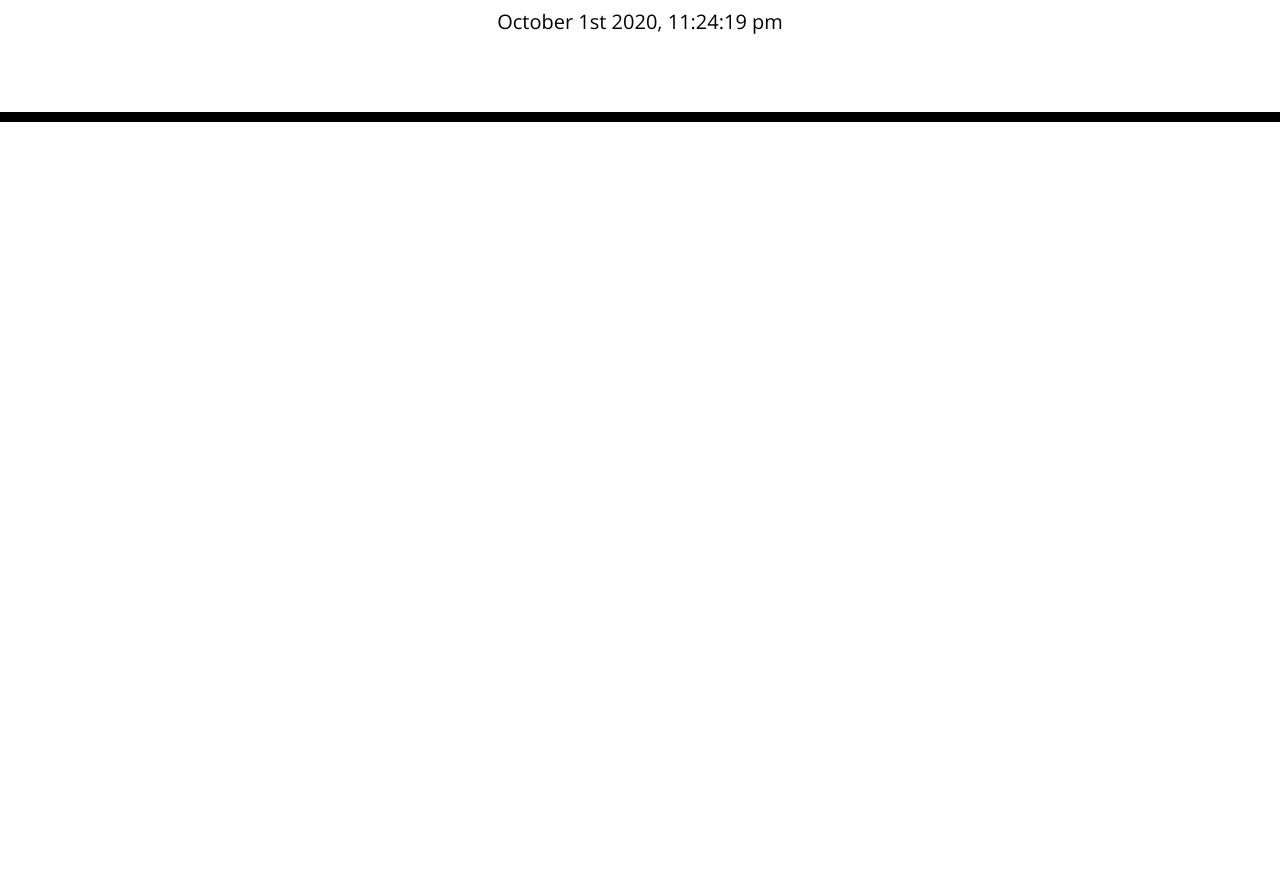
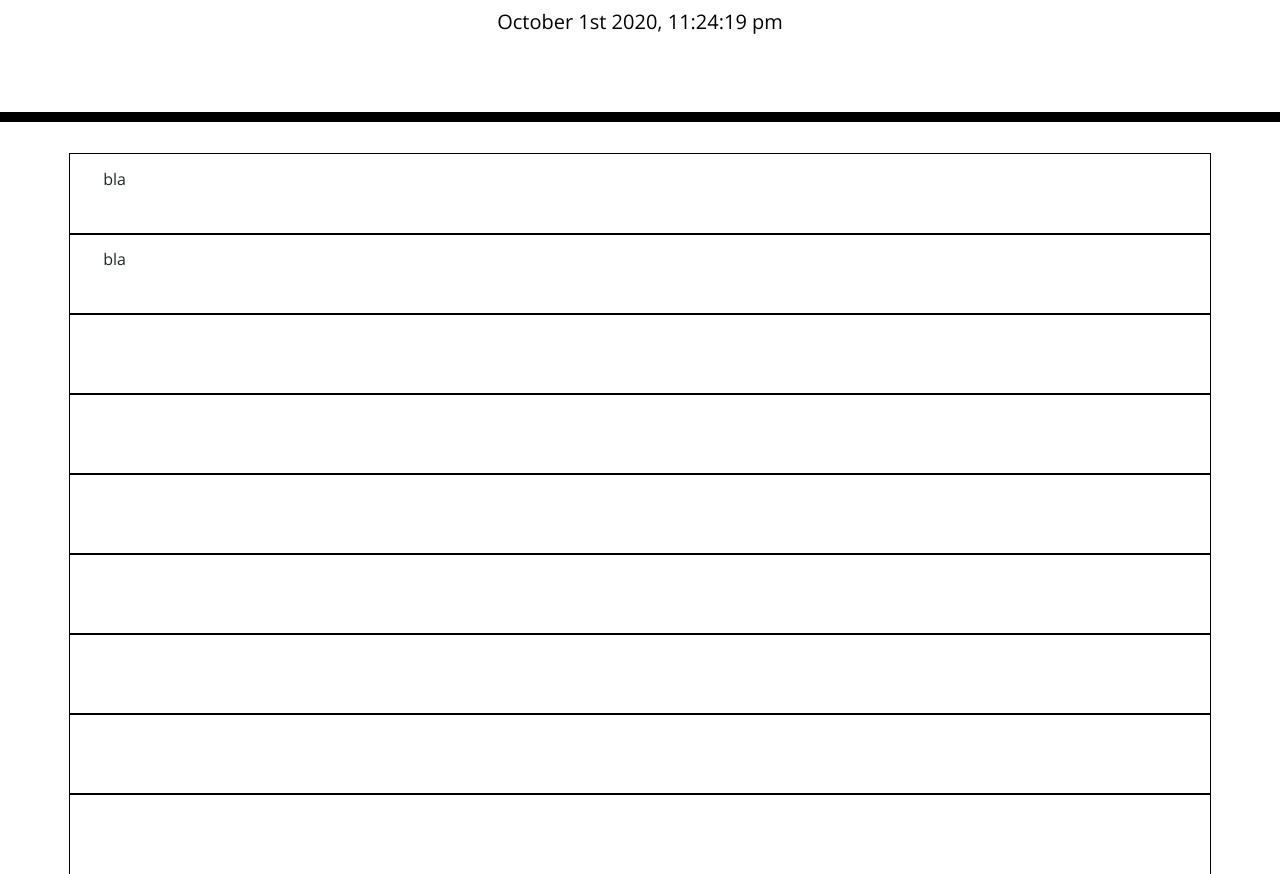
Before and after one commit to Matt-Boggs/The-Lively-Lovely-Day-Planner, a plain HTML site: page index.html in a window 1280 px wide. Shown: the part 182-1056 px from the top of the page. Before the commit the page ends 800 px from the top, so only its background shows below. Drawn offline with nearby package versions, Linux system fonts and the light colour scheme.

Commit message:
wireframing

```diff
--- a/index.html
+++ b/index.html
@@ -29,31 +29,31 @@
       <p id="currentDay" class="lead"></p>
     </header>
     <div class="container">
-      <div class="time-block">
+      <div id="9" class="row">
+        bla
+      </div>
+      <div id="10" class="row">
+        bla
+      </div>
+      <div id="11" class="row">
 
       </div>
-      <div class="time-block">
+      <div id="12" class="row">
 
       </div>
-      <div class="time-block">
+      <div id="13" class="row">
 
       </div>
-      <div class="time-block">
+      <div id="14" class="row">
 
       </div>
-      <div class="time-block">
+      <div id="15" class="row">
 
       </div>
-      <div class="time-block">
+      <div id="16" class="row">
 
       </div>
-      <div class="time-block">
-
-      </div>
-      <div class="time-block">
-
-      </div>
-      <div class="time-block">
+      <div id="17" class="row">
 
       </div>
     </div>
--- a/style.css
+++ b/style.css
@@ -34,6 +34,7 @@ textarea{
   white-space: pre-wrap;
   height: 80px;
   border-top: 1px solid white;;
+  outline: solid 1px black;
 }
 
 .hour {
```
